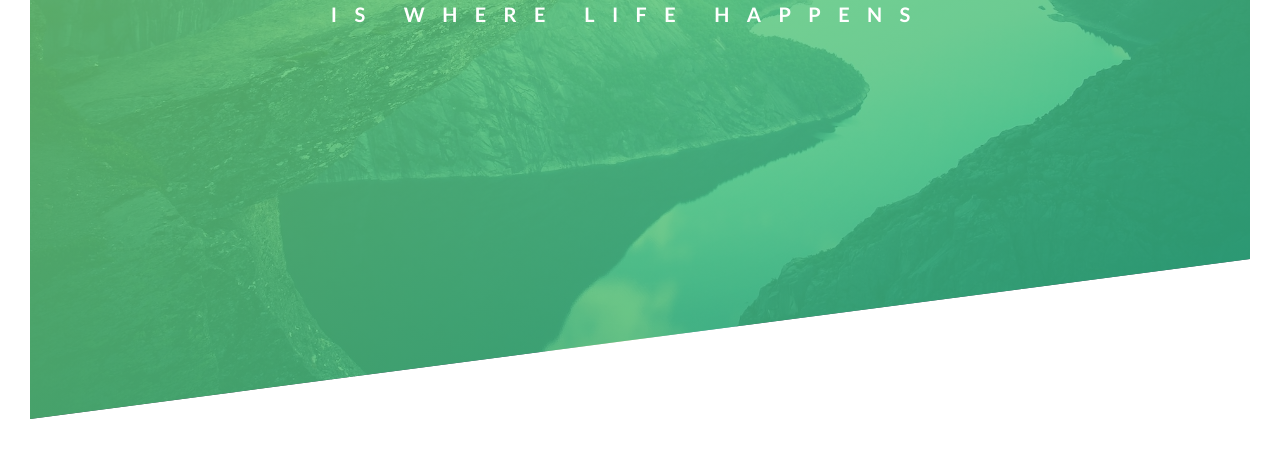
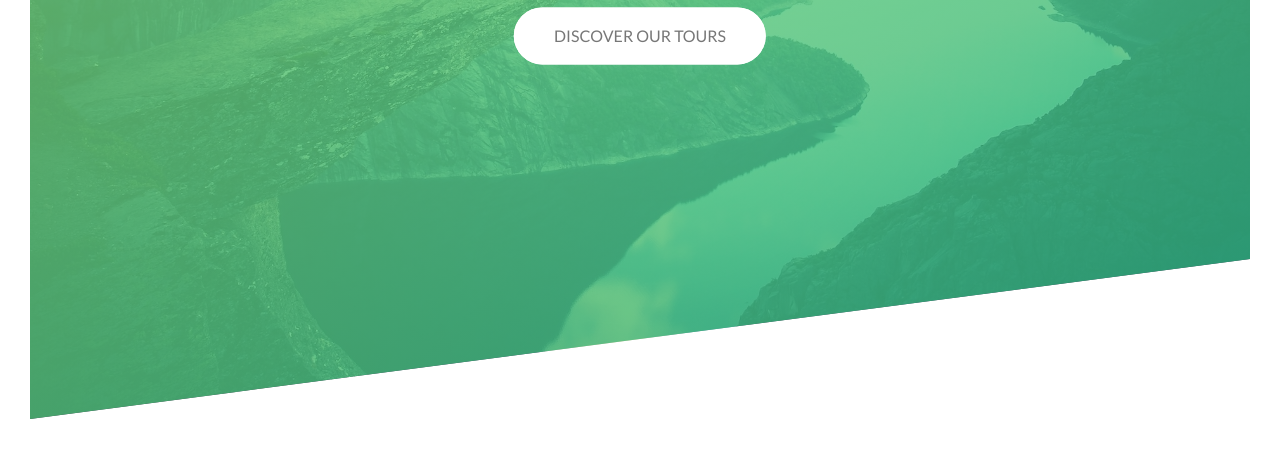
Before and after one commit to fasidOnGit/advanced-css-sass, a plain HTML site: page Natours/index.html in a window 1280 px wide. Shown: the part 371-820 px from the top of the page. Drawn offline with Linux system fonts and the light colour scheme.

Commit message:
CSS Cascade, specificity, value parsing, inheritance

```diff
--- a/Natours/css/style.css
+++ b/Natours/css/style.css
@@ -54,11 +54,13 @@ body {
     top: 40%;
     left: 50%;
     transform: translate(-50%, -50%);
+    text-align: center;
 }
 .heading-primary {
     color: white;
     text-transform: uppercase;
-    backface-visibility: hidden
+    backface-visibility: hidden;
+    margin-bottom: 10px;
 ;
 }
 
@@ -114,3 +116,69 @@ body {
         transform: translate(0);
     }
 }
+
+@keyframes moveInBottom {
+    /*When the animations starts*/
+    /*For browser performance animate only opacity and transform property.*/
+    0% {
+        opacity: 0;
+        transform: translateY(30px);
+    }
+    /*When the animation finishes*/
+    100% {
+        opacity: 1;
+        transform: translate(0);
+    }
+}
+
+.btn:link,
+.btn:visited {
+    text-transform: uppercase;
+    text-decoration: none;
+    padding: 15px 40px;
+    display: inline-block;
+    border-radius: 100px;
+    transition: all .2s;
+    position: relative;
+}
+
+.btn:hover {
+    transform: translateY(-3px);
+    box-shadow: 0 10px 20px rgba(0,0,0,.2);
+}
+
+.btn:active {
+    transform: translateY(-1px);
+    box-shadow: 0 5px 10px rgba(0,0,0,.2);
+}
+
+.btn-white {
+    background: white;
+    color: #777777;
+}
+
+.btn::after {
+    content: "";
+    display: inline-block;
+    height: 100%;
+    width: 100%;
+    border-radius: 100px;
+    position: absolute;
+    top: 0;
+    left: 0;
+    z-index: -1;
+    transition: all .4s;
+}
+.btn-white::after {
+    background: white;
+}
+
+.btn:hover::after {
+    transform: scaleX(1.4) scaleY(1.6);
+    opacity: 0;
+}
+.btn-animated {
+    animation: moveInBottom .5s ease-out;
+    animation-delay: .75s;
+    animation-fill-mode: backwards;
+}
--- a/Natours/index.html
+++ b/Natours/index.html
@@ -24,6 +24,7 @@
                     <span class="heading-primary-main">Outdoors</span>
                     <span class="heading-primary-sub">is where life happens</span>
                 </h1>
+                <a href="#" class="btn btn-white btn-animated">Discover our tours</a>
             </div>
         </header>
     </body>
```
Also changed, not shown: CSSParsingPhase.png (added), CSSValues.png (added), CSSValuess.png (added), CascadeSpecificity1.png (added), CascadeSpecifictyFinalWords.png (added), CascadeSpicificty.png (added), HowCssWorks.png (added), InheritanceCSS.png (added), Inherited.png (added), Padding.png (added), ParseCss.png (added), README.md, 1 other file.
